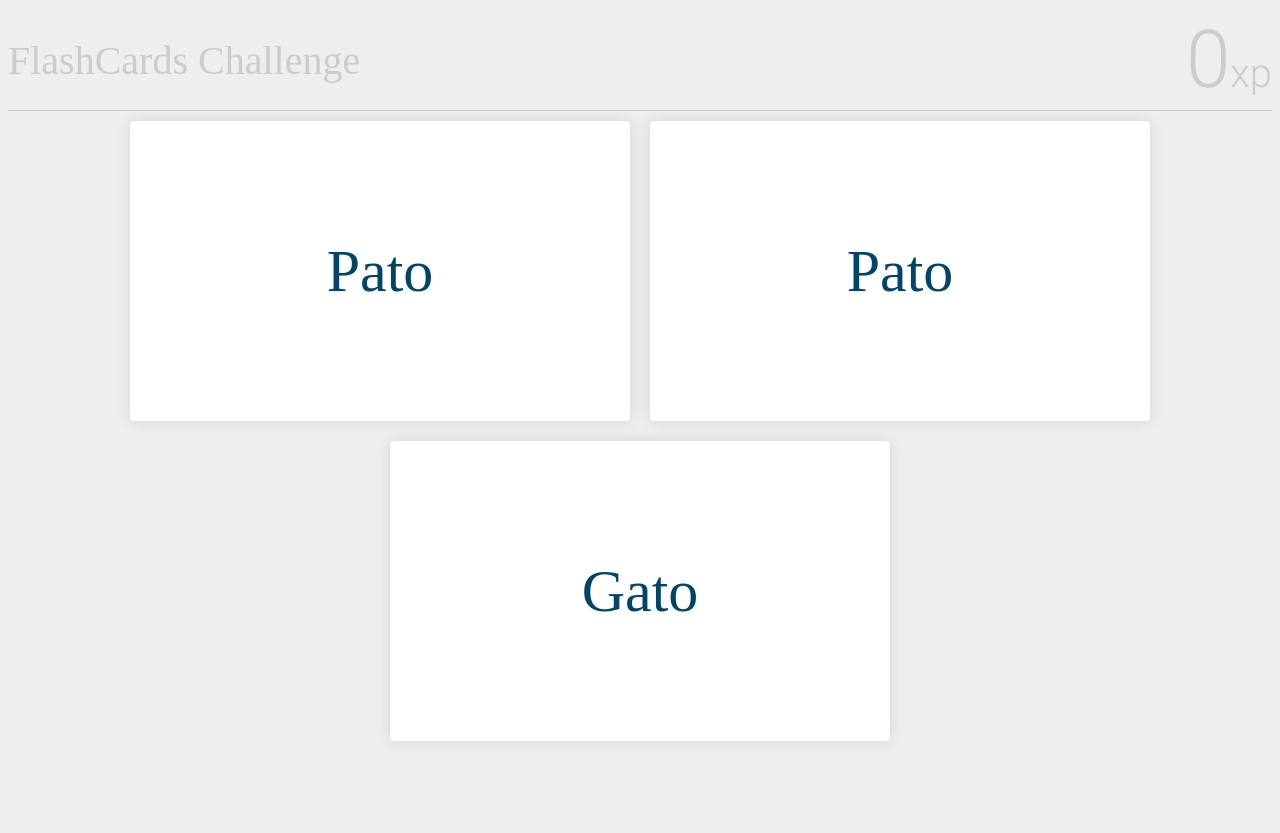
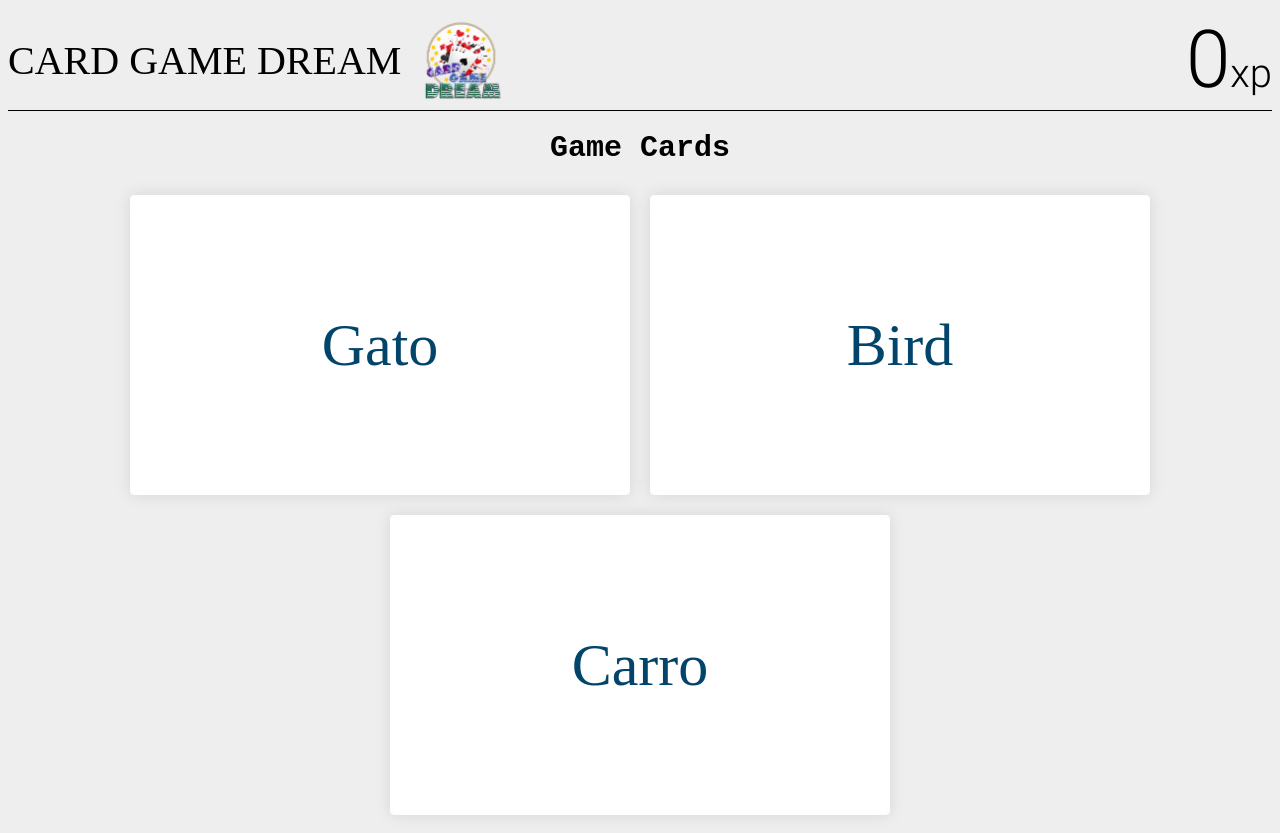
Before and after one commit to LucasCezario1/AV2-CARDGAME, a React (Vite) app: page / in a window 1280 px wide. Before the commit the page ends 800 px from the top, so only its background shows below. Built offline with nearby package versions, Linux system fonts and the light colour scheme; a web font is replaced by a local one.

Commit message:
Adicionado logo e mudanca de logo

```diff
--- a/index.html
+++ b/index.html
@@ -5,7 +5,7 @@
   <meta charset="UTF-8" />
   <link rel="icon" type="image/svg+xml" href="/vite.svg" />
   <meta name="viewport" content="width=device-width, initial-scale=1.0" />
-  <title>FlashCards</title>
+  <title>Card game</title>
 </head>
 
 <body>
--- a/src/assets/words.js
+++ b/src/assets/words.js
@@ -27,4 +27,15 @@ export let words = [
         open: 'Pato',
         hide: 'Duck'
     },
+
+    {
+        open: 'Cachorro',
+        hide: 'Dog'
+    },
+
+    {
+        open: 'Bird',
+        hide: 'Ave'
+    },
+
 ]
--- a/src/components/Card/style.css
+++ b/src/components/Card/style.css
@@ -4,6 +4,7 @@
     height: 300px;
     margin: 10px;
     perspective: 500px;
+    border: 1% black;
 }
 
 .content {
@@ -11,6 +12,7 @@
     width: 100%;
     height: 100%;
     box-shadow: 0 0 15px rgba(0, 0, 0, 0.1);
+
 
     transition: transform 1s;
     transform-style: preserve-3d;
--- a/src/pages/Game/index.jsx
+++ b/src/pages/Game/index.jsx
@@ -31,10 +31,16 @@ export default function Game() {
     return (
         <>
             <div id="container-topo">
-                <div className='titulo'>FlashCards Challenge</div>
+                <div className='titulo'>CARD GAME DREAM
+                <img src="/src/img/logo.png" alt="" />
+                </div>
+
                 <Xp total={xp} />
             </div>
+            <h1>Game Cards</h1>
             <div id='caixa-cards'>
+
+
                 {cards.map((word, idx) => <Card increaseXP={increaseXP} decreaseXP={decreaseXP} key={idx} content={word} />)}
             </div>
 
--- a/src/pages/Game/style.css
+++ b/src/pages/Game/style.css
@@ -5,15 +5,28 @@
     justify-content: center;
 }
 
+ h1{
+    display: flex;
+    flex-wrap: wrap;
+    align-items: center;
+    justify-content: center;
+    font-size: 30px;
+    font-family: 'Courier New', Courier, monospace;
+}
+
 #container-topo {
     display: flex;
     align-items: center;
     justify-content: center;
 
-    color: #ccc;
+    color: black;
     font-family: 'Lily Script One';
     margin-top: 10px;
-    border-bottom: 1px solid #ccc;
+    border-bottom: 1px solid black;
+}
+
+#container-topo img{
+    width: 10%;
 }
 
 #container-topo .titulo {
```
Also changed, not shown: src/img/logo.png (added).
